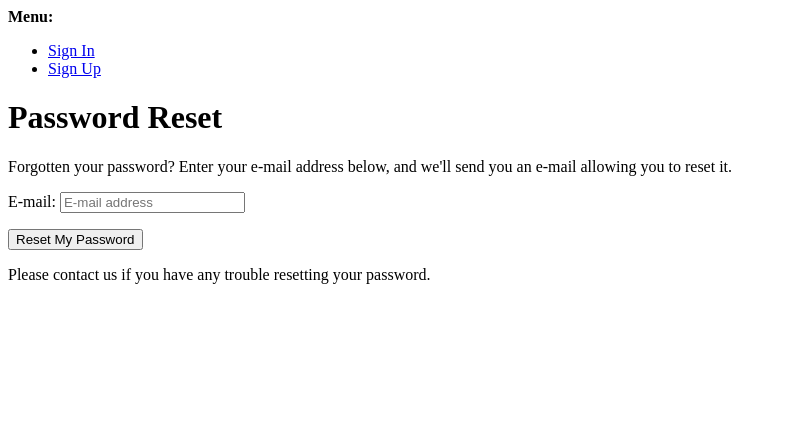
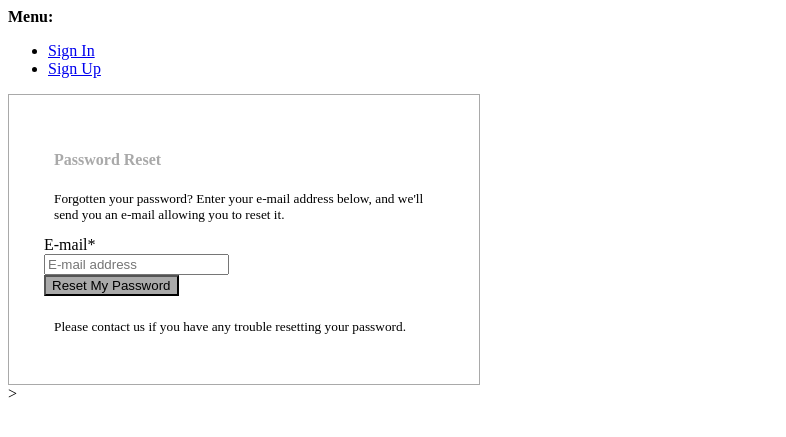
Before and after one commit to thegtzz/BlogSite, a Django app: page /accounts/password/reset/ in a window 1280 px wide. Shown: the top 437 px of the page, without its empty margins (0-786 px from the left). Run offline with Django 3.2, Linux system fonts and the light colour scheme; some libraries are stand-ins or nearby versions.

Commit message:
password reset form style

```diff
--- a/src/templates/account/password_reset.html
+++ b/src/templates/account/password_reset.html
@@ -1,4 +1,5 @@
 {% extends "account/base.html" %}
+{% load crispy_forms_tags %}
 
 {% load i18n %}
 {% load account %}
@@ -7,18 +8,28 @@
 
 {% block content %}
 
-    <h1>{% trans "Password Reset" %}</h1>
+<div class="offset-4 mt-5 mb-5" style="border: darkgray solid 1px;
+                                       padding: 35px;
+                                       width: 400px">
+
+    <h4 style="color: darkgray; padding-left: 10px">{% trans "Password Reset" %}</h4>
     {% if user.is_authenticated %}
     {% include "account/snippets/already_logged_in.html" %}
     {% endif %}
 
-    <p>{% trans "Forgotten your password? Enter your e-mail address below, and we'll send you an e-mail allowing you to reset it." %}</p>
+    <small><p style="padding-left: 10px">{% trans "Forgotten your password? Enter your e-mail address below, and we'll send you an e-mail allowing you to reset it." %}</p></small>
 
     <form method="POST" action="{% url 'account_reset_password' %}" class="password_reset">
         {% csrf_token %}
-        {{ form.as_p }}
-        <input type="submit" value="{% trans 'Reset My Password' %}" />
+        <div class="col-11">
+            {{ form|crispy }}
+        </div>
+        <div class="btn-div pull-center col-11">
+            <input class="btn btn-primary btn-block" style="background-color: darkgray" type="submit" value="{% trans 'Reset My Password' %}" />
+        </div>
     </form>
 
-    <p>{% blocktrans %}Please contact us if you have any trouble resetting your password.{% endblocktrans %}</p>
+    <small><p style="padding: 10px 0 0 10px">{% blocktrans %}Please contact us if you have any trouble resetting your password.{% endblocktrans %}</p></small>
+
+</div>>
 {% endblock %}
```
